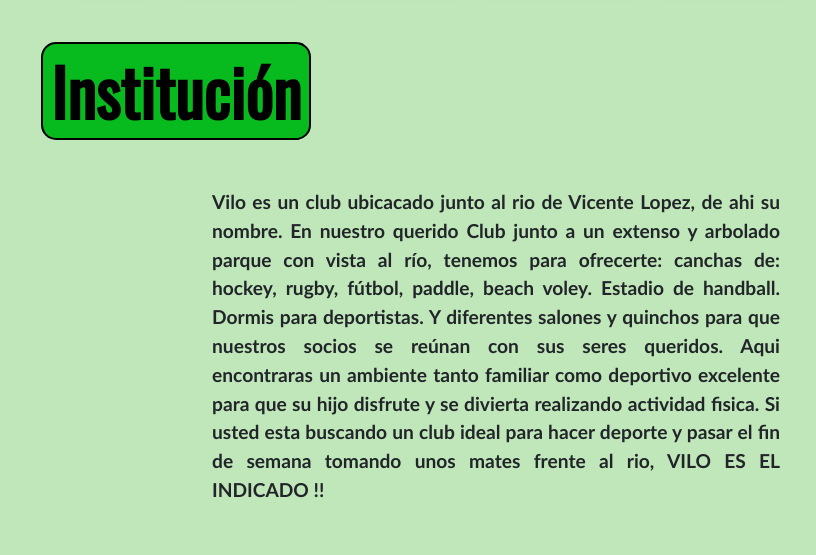
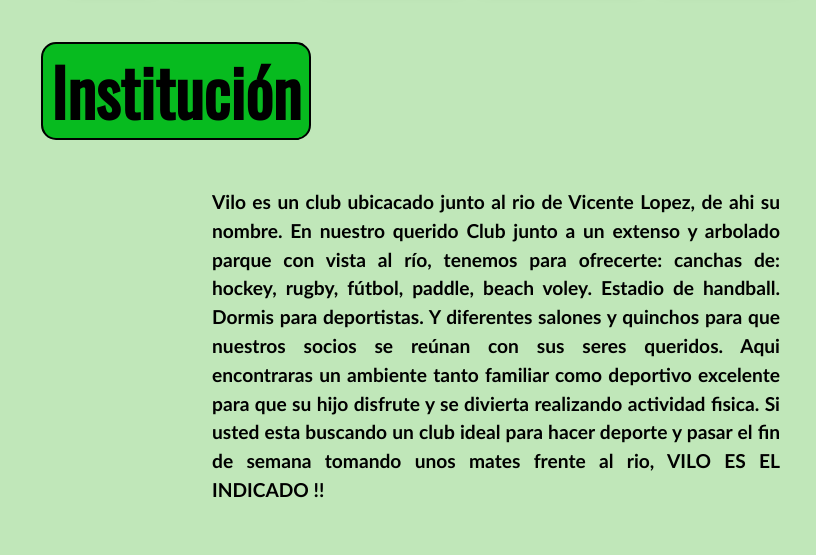
Before and after one commit to loriilucas/Club-Vilo, a plain HTML site: page HTML/institucion.html in a window 1280 px wide. Shown: the part 103-658 px from the top of the page, 464-1280 px from the left. Drawn offline with nearby package versions, Linux system fonts and the light colour scheme.

Commit message:
color del texto en institucion

```diff
--- a/SCSS/_main.scss
+++ b/SCSS/_main.scss
@@ -43,7 +43,8 @@
 	font-size: 1.2rem;
 	font-family: $textoInstitucion;
 	text-align: justify;
-	font-weight: bold
+	font-weight: bold;
+	color: black
 }
 .forTitle {
 	h2 {
```
Also changed, not shown: CSS/estilo.css, 1 other file.
